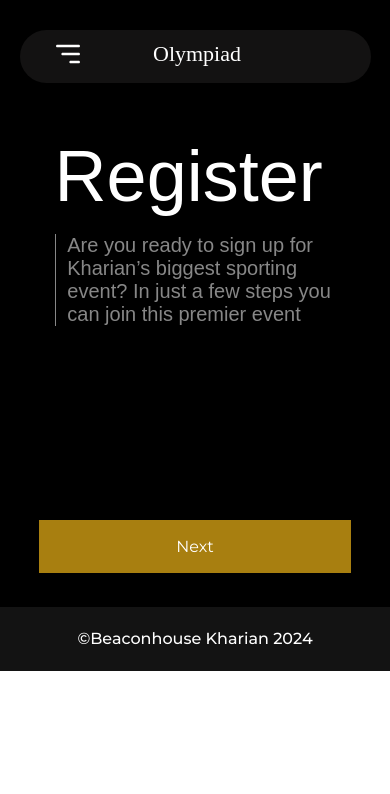
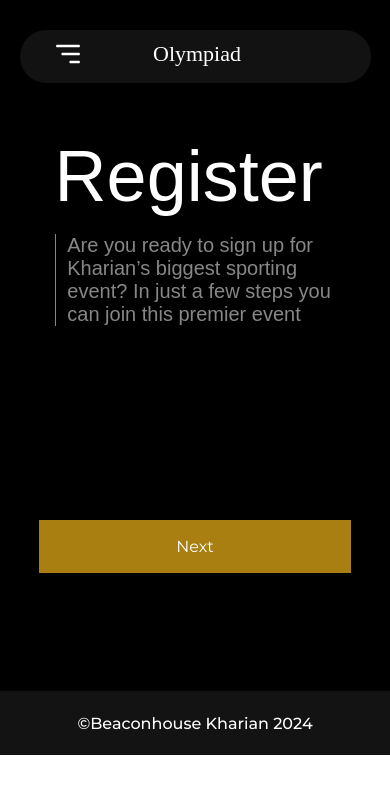
Before and after one commit to huzefazaheer/bcpolympiad, a React app: page /register in a window 390 px wide. Shown: the top 794 px of the page. Built offline with nearby package versions, Linux system fonts and the light colour scheme.

Commit message:
updaed margins

```diff
--- a/package.json
+++ b/package.json
@@ -20,6 +20,9 @@
   "dependencies": {
     "@babel/core": "^7.26.0",
     "@babel/preset-react": "^7.26.3",
+    "@emotion/react": "^11.14.0",
+    "@emotion/styled": "^11.14.0",
+    "@mui/material": "^6.3.1",
     "firebase": "^11.1.0",
     "react": "^19.0.0",
     "react-dom": "^19.0.0",
--- a/src/react/pages/home/home.css
+++ b/src/react/pages/home/home.css
@@ -341,5 +341,6 @@ ul#clock h4{
 		color: #b4b4b4c2;
 		font-size: 20px;
 		text-align: left;
+		margin-left: -5vw;
 	}
 }
--- a/src/react/pages/register/register.css
+++ b/src/react/pages/register/register.css
@@ -184,7 +184,7 @@ h5 {
 	}
 
 	.registersec {
-		padding: 16vh 4vw 4vh 4vw;
+		padding: 16vh 4vw 14vh 4vw;
 	}
 
 	.total{
```
Also changed, not shown: 2 other files (tests, documents, lock files or other folders).
